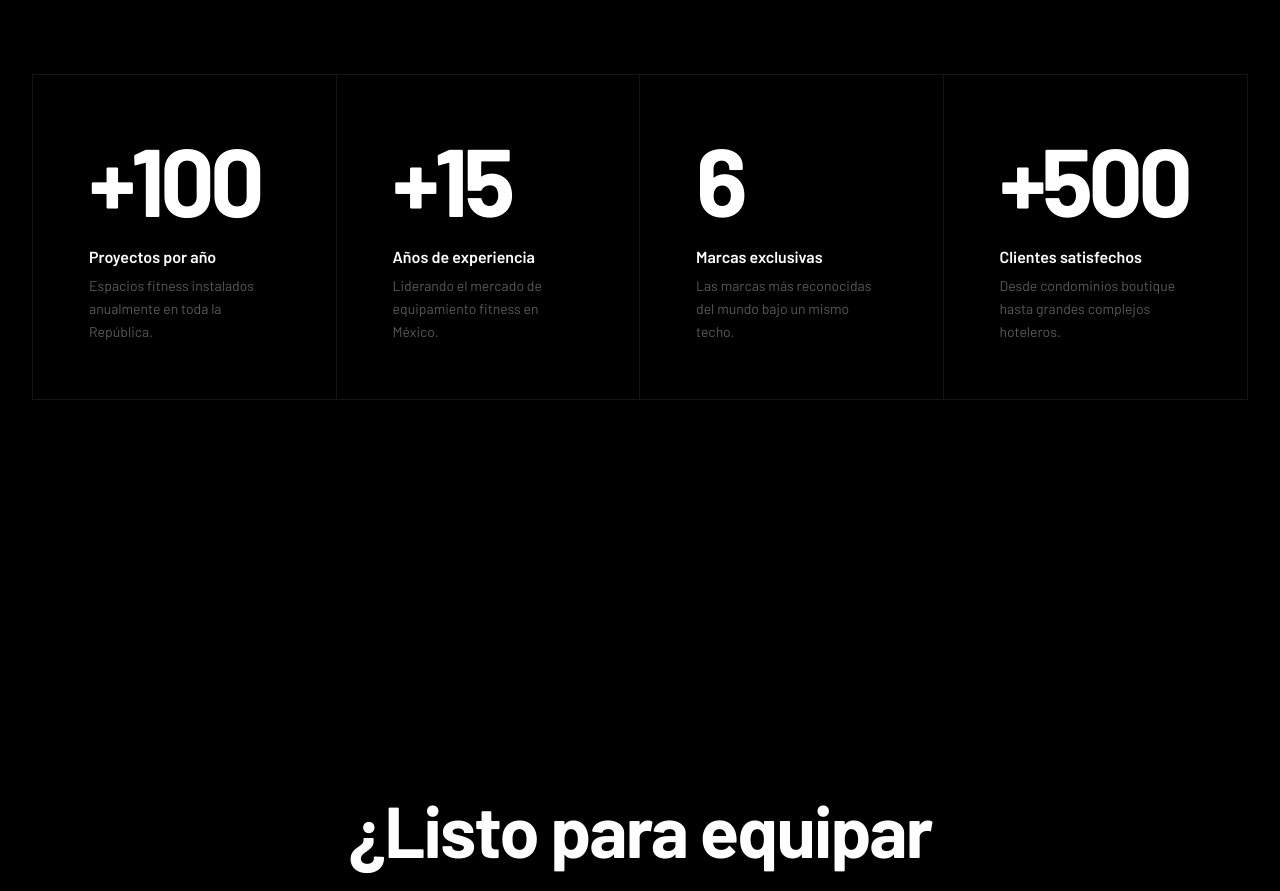
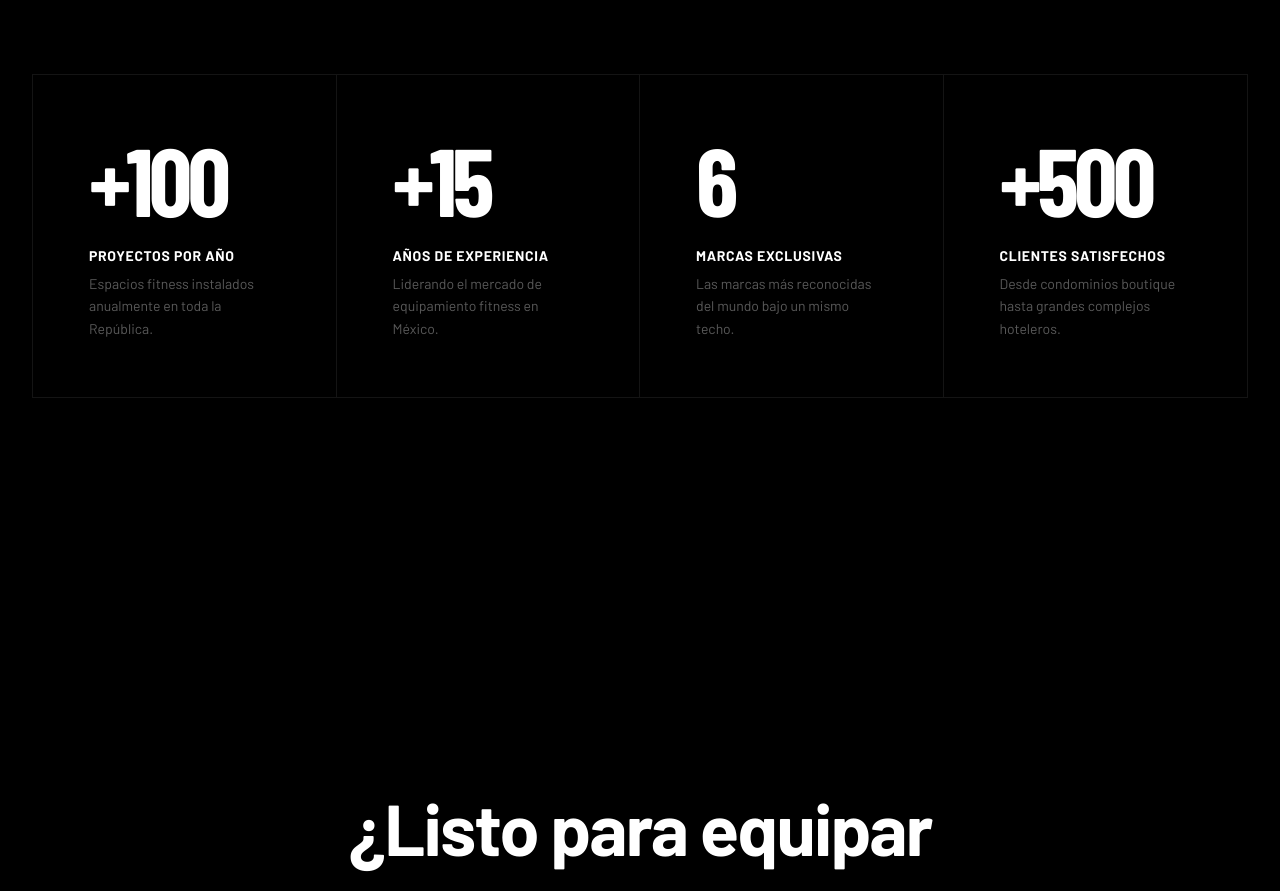
Before and after one commit to uriel-martinez82/sports-test, a Next.js app: page / in a window 1280 px wide. Shown: the part 4100-4991 px from the top of the page. Built offline with nearby package versions, Linux system fonts and the light colour scheme; a web font is replaced by a local one.

Commit message:
fix: stats typography — Barlow Condensed Black for numbers

```diff
--- a/src/components/sections/Metrics.tsx
+++ b/src/components/sections/Metrics.tsx
@@ -78,13 +78,13 @@ export default function Stats() {
         <div className="grid grid-cols-1 sm:grid-cols-2 lg:grid-cols-4 divide-y sm:divide-y-0 sm:divide-x divide-white/8 border border-white/8">
           {stats.map((s, i) => (
             <AnimateIn key={i} delay={i * 0.08} className="p-10 lg:p-14 overflow-hidden">
-              <div className="text-6xl lg:text-8xl font-black text-white leading-none tracking-tighter mb-5">
+              <div className="font-condensed font-black text-7xl lg:text-8xl text-white leading-none tracking-tighter mb-5">
                 <Counter prefix={s.prefix} target={s.target} suffix={s.suffix} />
               </div>
-              <div className="text-white font-semibold text-base mb-2 leading-tight">
+              <div className="font-sans font-bold text-sm uppercase tracking-wider text-white mb-2 leading-tight">
                 {s.label}
               </div>
-              <div className="text-white/35 text-sm leading-relaxed">
+              <div className="font-sans font-normal text-sm text-white/35 leading-relaxed">
                 {s.detail}
               </div>
             </AnimateIn>
```
